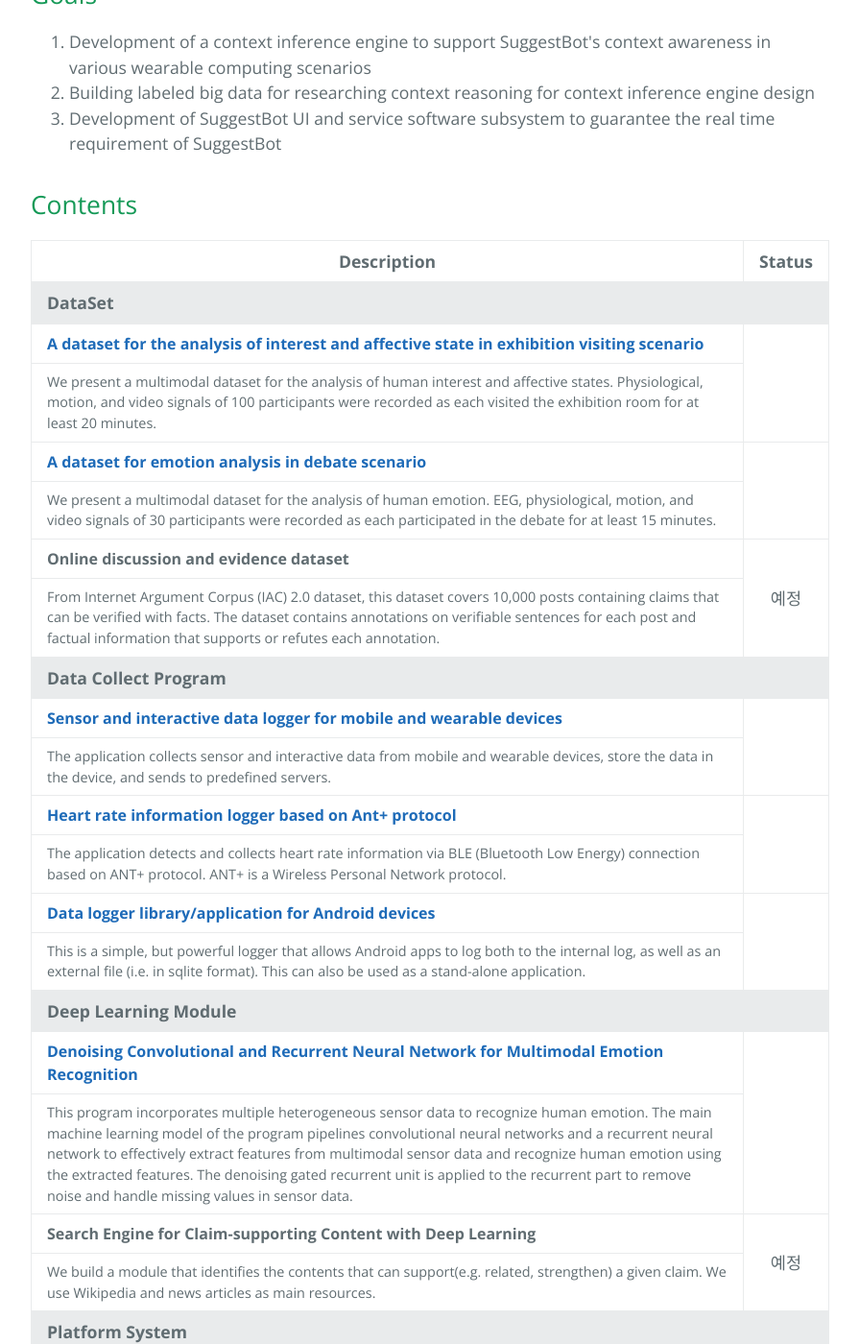
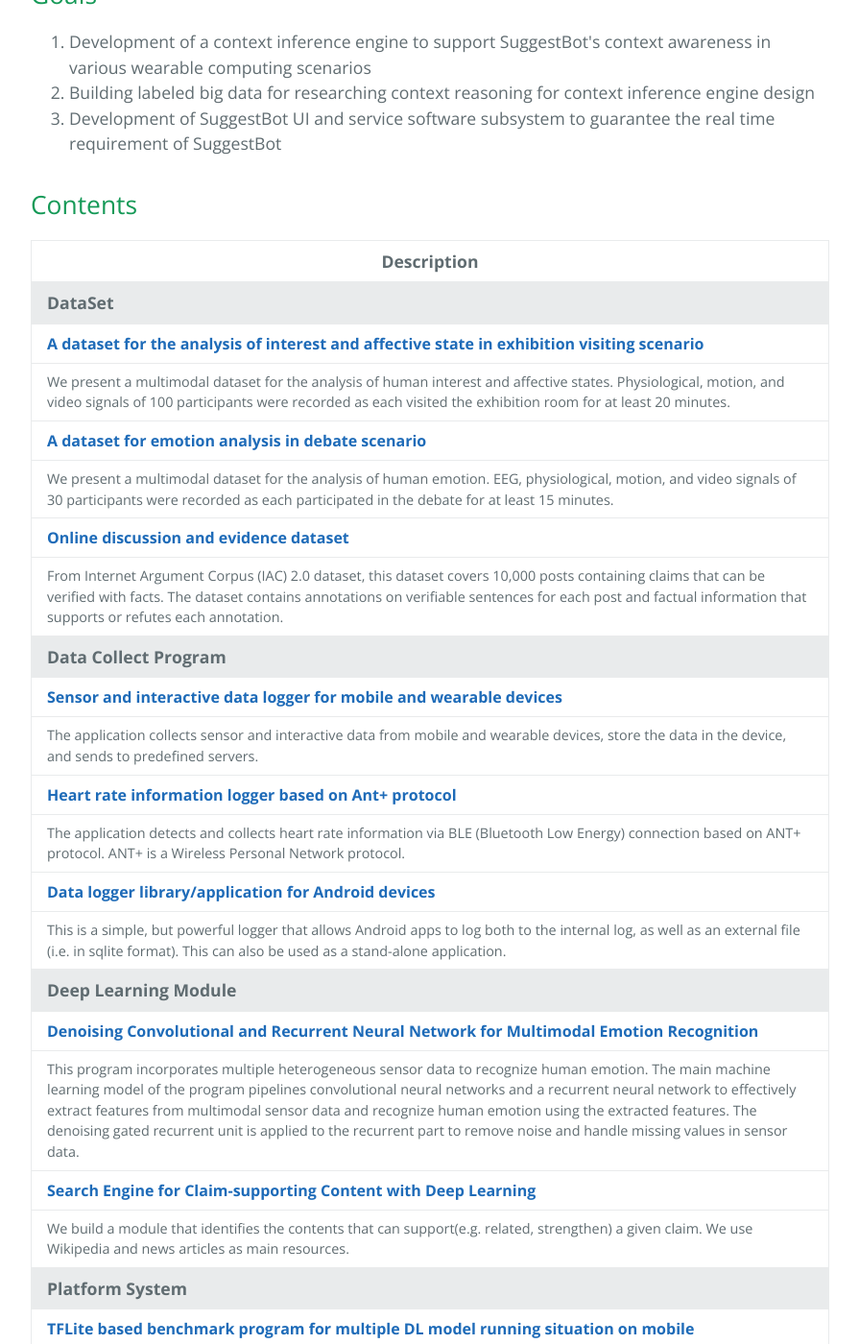
Before and after one commit to suggestbot/suggestbot.github.io, a Jekyll site: the page built from index.html, in a window 1280 px wide and 1400 px high, scrolled down 771 px. Shown: the whole window at 96% size, without its empty margins (192-1087 px from the left). Built offline with Jekyll 4.4.1, drawn with Linux system fonts in a browser that asks for light colours; the list of posts is cut into pages by our own code.

Commit message:
Update overall url link about target sites

```diff
--- a/index.html
+++ b/index.html
@@ -23,7 +23,6 @@
   <thead>
     <tr>
       <th>Description</th>
-      <th>Status</th>
     </tr>
   </thead>
   <tbody>
@@ -33,21 +32,18 @@
     </tr>
     <tr>
       <td style="font-size:1rem"><a href="http://suggestbot.kse.smoon.kr:8080/"><strong>A dataset for the analysis of interest and affective state in exhibition visiting scenario</strong></a></td>
-      <td rowspan=2 style="text-align: center"></td>
     </tr>
     <tr>
       <td style="font-size:0.9rem">We present a multimodal dataset for the analysis of human interest and affective states. Physiological, motion, and video signals of 100 participants were recorded as each visited the exhibition room for at least 20 minutes.</td>
     </tr>
     <tr>
       <td style="font-size:1rem"><a href="http://suggestbot.kse.smoon.kr:8080/"><strong>A dataset for emotion analysis in debate scenario</strong></a></td>
-      <td rowspan=2 style="text-align: center"></td>
     </tr>
     <tr>
       <td style="font-size:0.9rem">We present a multimodal dataset for the analysis of human emotion. EEG, physiological, motion, and video signals of 30 participants were recorded as each participated in the debate for at least 15 minutes.</td>
     </tr>
     <tr>
-      <td style="font-size:1rem"><strong>Online discussion and evidence dataset</strong></td>
-      <td rowspan=2 style="text-align: center">예정</td>
+      <td style="font-size:1rem"><a href="https://github.com/kixlab/suggestbot_dataset"><strong>Online discussion and evidence dataset</strong></a></td>
     </tr>
     <tr>
       <td style="font-size:0.9rem">From Internet Argument Corpus (IAC) 2.0 dataset, this dataset covers 10,000 posts containing claims that can be verified with facts. The dataset contains annotations on verifiable sentences for each post and factual information that supports or refutes each annotation.</td>
@@ -58,21 +54,18 @@
     </tr>
     <tr>
       <td style="font-size:1rem"><a href="https://github.com/Kaist-ICLab"><strong>Sensor and interactive data logger for mobile and wearable devices</strong></a></td>
-      <td rowspan=2 style="text-align: center"></td>
     </tr>
     <tr>
       <td style="font-size:0.9rem">The application collects sensor and interactive data from mobile and wearable devices, store the data in the device, and sends to predefined servers.</td>
     </tr>
     <tr>
       <td style="font-size:1rem"><a href="https://github.com/Kaist-ICLab"><strong>Heart rate information logger based on Ant+ protocol</strong></a></td>
-      <td rowspan=2 style="text-align: center"></td>
     </tr>
     <tr>
       <td style="font-size:0.9rem">The application detects and collects heart rate information via BLE (Bluetooth Low Energy) connection based on ANT+ protocol. ANT+ is a Wireless Personal Network protocol.</td>
     </tr>
     <tr>
       <td style="font-size:1rem"><a href="https://github.com/Kaist-ICLab"><strong>Data logger library/application for Android devices</strong></a></td>
-      <td rowspan=2 style="text-align: center"></td>
     </tr>
     <tr>
       <td style="font-size:0.9rem">This is a simple, but powerful logger that allows Android apps to log both to the internal log, as well as an external file (i.e. in sqlite format). This can also be used as a stand-alone application.</td>
@@ -83,14 +76,12 @@
     </tr>
     <tr>
       <td style="font-size:1rem"><a href="https://gitlab.com/pjknkda/suggestbot-emotion-engine"><strong>Denoising Convolutional and Recurrent Neural Network for Multimodal Emotion Recognition</strong></a></td>
-      <td rowspan=2 style="text-align: center"></td>
     </tr>
     <tr>
       <td style="font-size:0.9rem">This program incorporates multiple heterogeneous sensor data to recognize human emotion. The main machine learning model of the program pipelines convolutional neural networks and a recurrent neural network to effectively extract features from multimodal sensor data and recognize human emotion using the extracted features. The denoising gated recurrent unit is applied to the recurrent part to remove noise and handle missing values in sensor data.</td>
     </tr>
     <tr>
-      <td style="font-size:1rem"><strong>Search Engine for Claim-supporting Content with Deep Learning</strong></td>
-      <td rowspan=2 style="text-align: center">예정</td>
+      <td style="font-size:1rem"><a href="https://github.com/kyoungrok0517/suggestbot-demo"><strong>Search Engine for Claim-supporting Content with Deep Learning</strong></a></td>
     </tr>
     <tr>
       <td style="font-size:0.9rem">We build a module that identifies the contents that can support(e.g. related, strengthen) a given claim. We use Wikipedia and news articles as main resources.</td>
@@ -101,7 +92,6 @@
     </tr>
     <tr>
       <td style="font-size:1rem"><a href="https://gitlab.com/spchoi/deepschedulerexperiment"><strong>TFLite based benchmark program for multiple DL model running situation on mobile</strong></a></td>
-      <td rowspan=2 style="text-align: center"></td>
     </tr>
     <tr>
       <td style="font-size:0.9rem">The benchmark tool measures DL model execution performance (e.g., latency) while multiple CNN models running simultaneousl. This program has been confirmed to work on a Pixel 2 device with Android 8.0 or higher. The benchmark currently offers two popular DL models, MobileNet_V1(quantized) and Inception_V3(quantized), which are officially supported by TensorFlow Lite.</td>
```
